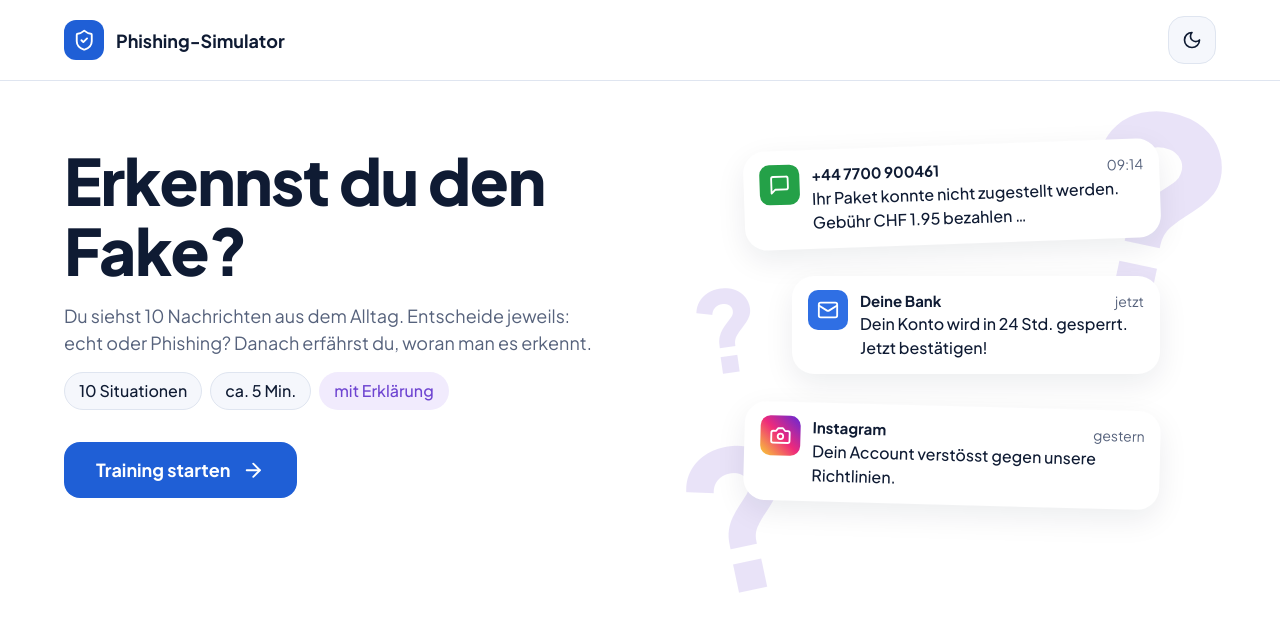
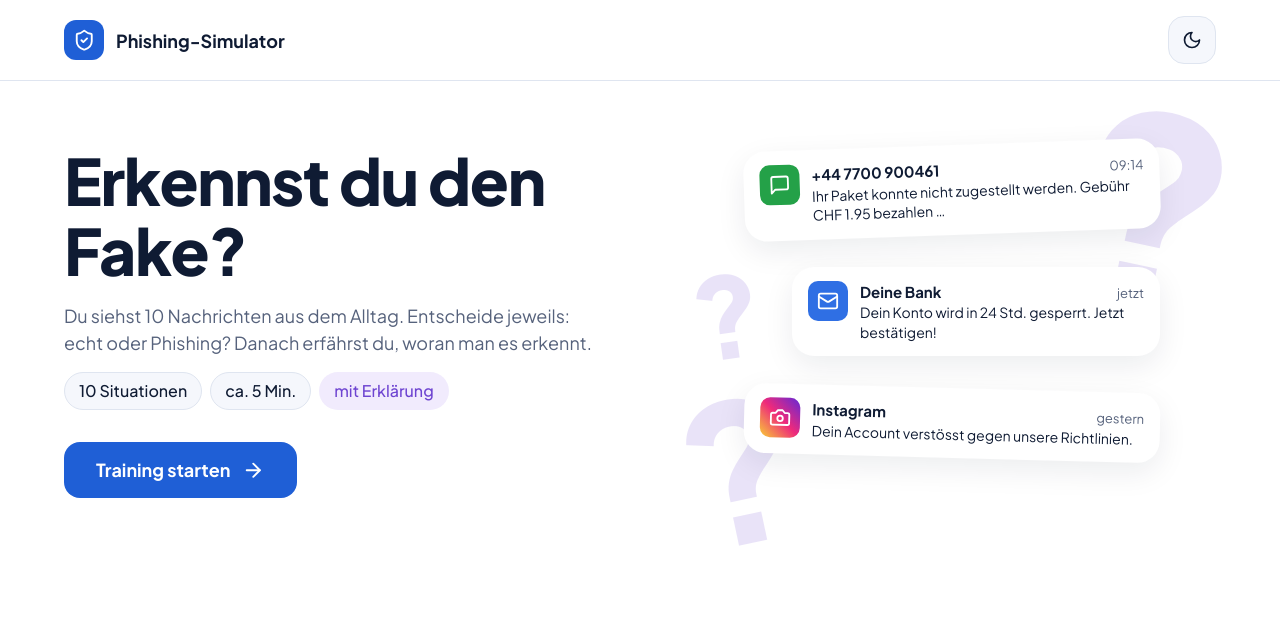
Before and after one commit to ricardo4raus/PhishingApp, a plain HTML site: page index.html in a window 1280 px wide. Drawn offline with Linux system fonts and the light colour scheme.

Commit message:
Schrift der Benachrichtigungen auf der Startseite realistischer
- Titel fett (15 px, 700), Text normal und kleiner (14 px, 400), Zeit 13 px,
  wie bei echten Benachrichtigungen auf dem Handy
- Vorher war der Text grösser (16 px) und fast so kräftig (500) wie der Titel
- Dokumentation: app-aufbau, Änderungsprotokoll

```diff
--- a/css/style.css
+++ b/css/style.css
@@ -1086,7 +1086,7 @@ button {
   align-items: baseline;
   gap: 12px;
   color: var(--farbe-text-gedaempft);
-  font-size: 0.875rem;
+  font-size: 0.8125rem;
 }
 
 .vorschau__titel {
@@ -1096,7 +1096,9 @@ button {
 }
 
 .vorschau__text {
-  font-weight: 500;
+  font-size: 0.875rem;
+  font-weight: 400;
+  line-height: 1.4;
 }
 
 /* ========== Bildschirm: Situation ========== */
```
Also changed, not shown: 2 other files.
